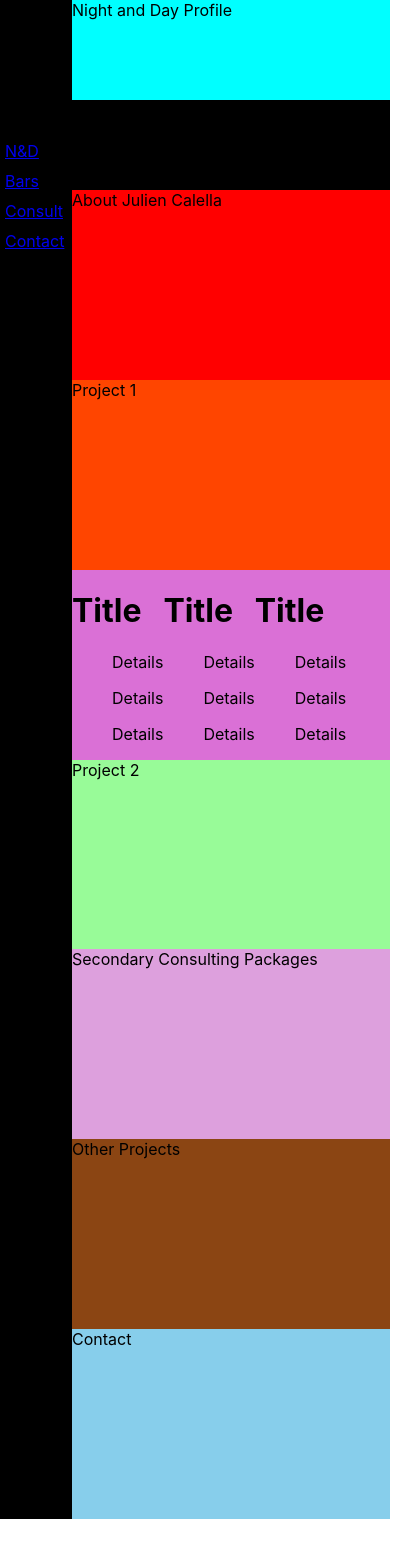
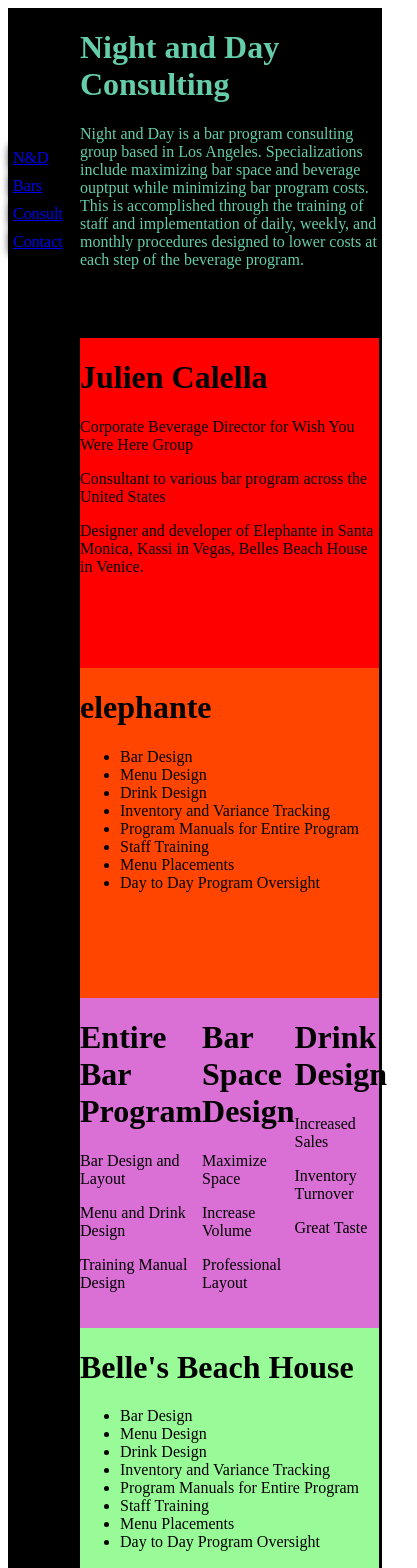
Before and after one commit to jpatterson933/2-night-day, a React (Create React App) app in the folder client/: page / in a window 390 px wide. Shown: the top 1568 px of the page, 417 px wide, since content can reach past the window. Before the commit the page ends 1519 px from the top, so only its background shows below. Built offline with nearby package versions, Linux system fonts and the light colour scheme.

Commit message:
added first round of details for mobile first driven one page template website

```diff
--- /dev/null
+++ b/client/src/components/Box/index.css
@@ -0,0 +1,3 @@
+.box {
+   width: 100%;
+}
--- /dev/null
+++ b/client/src/components/Box/index.js
@@ -0,0 +1,18 @@
+import React from 'react';
+
+// components
+
+
+// stylesheet
+import './index.css';
+
+export const Box = (props) => {
+    return (
+        <div className="box">
+            <h1>{props.consultTitle}</h1>
+                <p>{props.detailsOne}</p>
+                <p>{props.detailsTwo}</p>
+                <p>{props.detailsThree}</p>
+        </div>
+    )
+}
--- a/client/src/components/ConsultBox/index.css
+++ /dev/null
@@ -1,3 +0,0 @@
-.consult-box {
-
-}
--- a/client/src/components/ConsultBox/index.js
+++ /dev/null
@@ -1,20 +0,0 @@
-import React from 'react';
-
-// components
-
-
-// stylesheet
-import './index.css';
-
-export const ConsultBox = (props) => {
-    return (
-        <div className="consult-box">
-            <h1>Title</h1>
-            <ul>
-                <p>Details</p>
-                <p>Details</p>
-                <p>Details</p>
-            </ul>
-        </div>
-    )
-}
--- a/client/src/index.css
+++ b/client/src/index.css
@@ -1,13 +1,3 @@
 body {
-  margin: 0;
-  font-family: -apple-system, BlinkMacSystemFont, 'Segoe UI', 'Roboto', 'Oxygen',
-    'Ubuntu', 'Cantarell', 'Fira Sans', 'Droid Sans', 'Helvetica Neue',
-    sans-serif;
-  -webkit-font-smoothing: antialiased;
-  -moz-osx-font-smoothing: grayscale;
+  height: 100%;
 }
-
-code {
-  font-family: source-code-pro, Menlo, Monaco, Consolas, 'Courier New',
-    monospace;
-}
--- a/client/src/views/index.css
+++ b/client/src/views/index.css
@@ -1,6 +1,6 @@
 #main-grid {
     display: grid;
-    grid-template-columns: repeat(3, 1fr);
+    grid-template-columns: 33% 33% 33%;
     grid-template-rows: repeat(8, 1fr);
     padding-left: 4.5em;
     background-color: black;
@@ -14,8 +14,8 @@
     grid-row-end: 2;
     grid-column-start: 1;
     grid-column-end: 4;
-    height: 100px;
-    background-color: aqua;
+    background-color: black;
+    color: mediumaquamarine;
 }
 
 #owner {
@@ -42,6 +42,21 @@
     display: flex;
     background: orchid;
 }
+/* package column alignment */
+.package-one {
+    grid-column-start: 1;
+    grid-column-end: 2;
+}
+
+.package-two {
+    grid-column-start: 2;
+    grid-column-end: 3;
+}
+
+.package-three {
+    grid-column-start: 3;
+    grid-column-end: 4;
+}
 
 #project-two {
     grid-row-start: 5;
@@ -56,6 +71,7 @@
     grid-row-end: 7;
     grid-column-start: 1;
     grid-column-end: 4;
+    display: flex;
     background-color: plum;
 }
 
@@ -64,6 +80,7 @@
     grid-row-end: 8;
     grid-column-start: 1;
     grid-column-end: 4;
+    display: flex;
     background-color: saddlebrown;
 }
 
--- a/client/src/views/landing.js
+++ b/client/src/views/landing.js
@@ -1,7 +1,7 @@
 import React from 'react';
 
 // components
-import { ConsultBox } from '../components/ConsultBox';
+import { Box } from '../components/Box';
 
 // Stylesheet
 import './index.css';
@@ -9,14 +9,70 @@
 export const Landing = () => {
     return (
         <div id="main-grid">
-            <div class="test" id="company">Night and Day Profile</div>
-            <div id="owner">About Julien Calella</div>
-            <div id="project-one">Project 1</div>
-            <div id="main-packages"><ConsultBox /> <ConsultBox /> <ConsultBox /></div>
-            <div id="project-two">Project 2</div>
-            <div id="secondary-packages">Secondary Consulting Packages</div>
-            <div id="other-projects">Other Projects</div>
-            <div id="contact">Contact</div>
+            <div className="test" id="company">
+                <Box
+                    consultTitle="Night and Day Consulting"
+                    detailsOne="Night and Day is a bar program consulting group based in Los Angeles. Specializations include
+                    maximizing bar space and beverage ouptput while minimizing bar program costs. This is accomplished through
+                    the training of staff and implementation of daily, weekly, and monthly procedures designed to lower costs
+                    at each step of the beverage program."
+                />
+            </div>
+            <div id="owner">
+                <Box
+                    className="package-one"
+                    consultTitle="Julien Calella"
+                    detailsOne="Corporate Beverage Director for Wish You Were Here Group"
+                    detailsTwo="Consultant to various bar program across the United States"
+                    detailsThree="Designer and developer of Elephante in Santa Monica, Kassi in Vegas, Belles Beach House in Venice."
+                />
+            </div>
+            <div id="project-one">
+                <h1>elephante</h1>
+                <ul>
+                    <li>Bar Design</li>
+                    <li>Menu Design</li>
+                    <li>Drink Design</li>
+                    <li>Inventory and Variance Tracking</li>
+                    <li>Program Manuals for Entire Program</li>
+                    <li>Staff Training</li>
+                    <li>Menu Placements</li>
+                    <li>Day to Day Program Oversight</li>
+                </ul>
+            </div>
+            <div id="main-packages">
+                <Box className="package-one" consultTitle="Entire Bar Program" detailsOne="Bar Design and Layout" detailsTwo="Menu and Drink Design" detailsThree="Training Manual Design" />
+                <Box className="package-two" consultTitle="Bar Space Design" detailsOne="Maximize Space" detailsTwo="Increase Volume" detailsThree="Professional Layout" />
+                <Box className="package-three" consultTitle="Drink Design" detailsOne="Increased Sales" detailsTwo="Inventory Turnover" detailsThree="Great Taste" />
+            </div>
+            <div id="project-two">
+                <h1>Belle's Beach House</h1>
+                <ul>
+                    <li>Bar Design</li>
+                    <li>Menu Design</li>
+                    <li>Drink Design</li>
+                    <li>Inventory and Variance Tracking</li>
+                    <li>Program Manuals for Entire Program</li>
+                    <li>Staff Training</li>
+                    <li>Menu Placements</li>
+                    <li>Day to Day Program Oversight</li>
+                </ul>
+
+
+            </div>
+            <div id="secondary-packages">
+                <Box className="package-one" consultTitle="Menu Design" detailsOne="Improved Sales" detailsTwo="Streamline Orders" detailsThree="Easier Sales for Staff" />
+                <Box className="package-two" consultTitle="Program Costing" detailsOne="Lower Costs through" detailsTwo="Inventory Tracking" detailsThree="Staff Training" />
+                <Box className="package-three" consultTitle="Prep Program" detailsOne="Prep Manuals that" detailsTwo="Streamline the process" detailsThree="Minimize wast and maximize output" />
+            </div>
+            <div id="other-projects">
+                <Box className="package-one" consultTitle="The Eveleigh" detailsOne="Los Angeles" detailsTwo="Lowered Costs" detailsThree="Helped with Inventory Turnover" />
+                <Box className="package-two" consultTitle="Fia" detailsOne="Drink design" detailsTwo="Menu Design" detailsThree="Staff Training and Increase in Inventory Turnover" />
+                <Box className="package-three" consultTitle="Dudleys & Little Rubys New York" detailsOne="testOne" detailsTwo="testTwo" detailsThree="testThree" />
+            </div>
+            <div id="contact">
+                <Box className="package-three" consultTitle="Want a quick consultation?" detailsOne="Submit your email below" detailsTwo="Email here" detailsThree="testThree" />
+            </div>
         </div>
     )
 }
```
